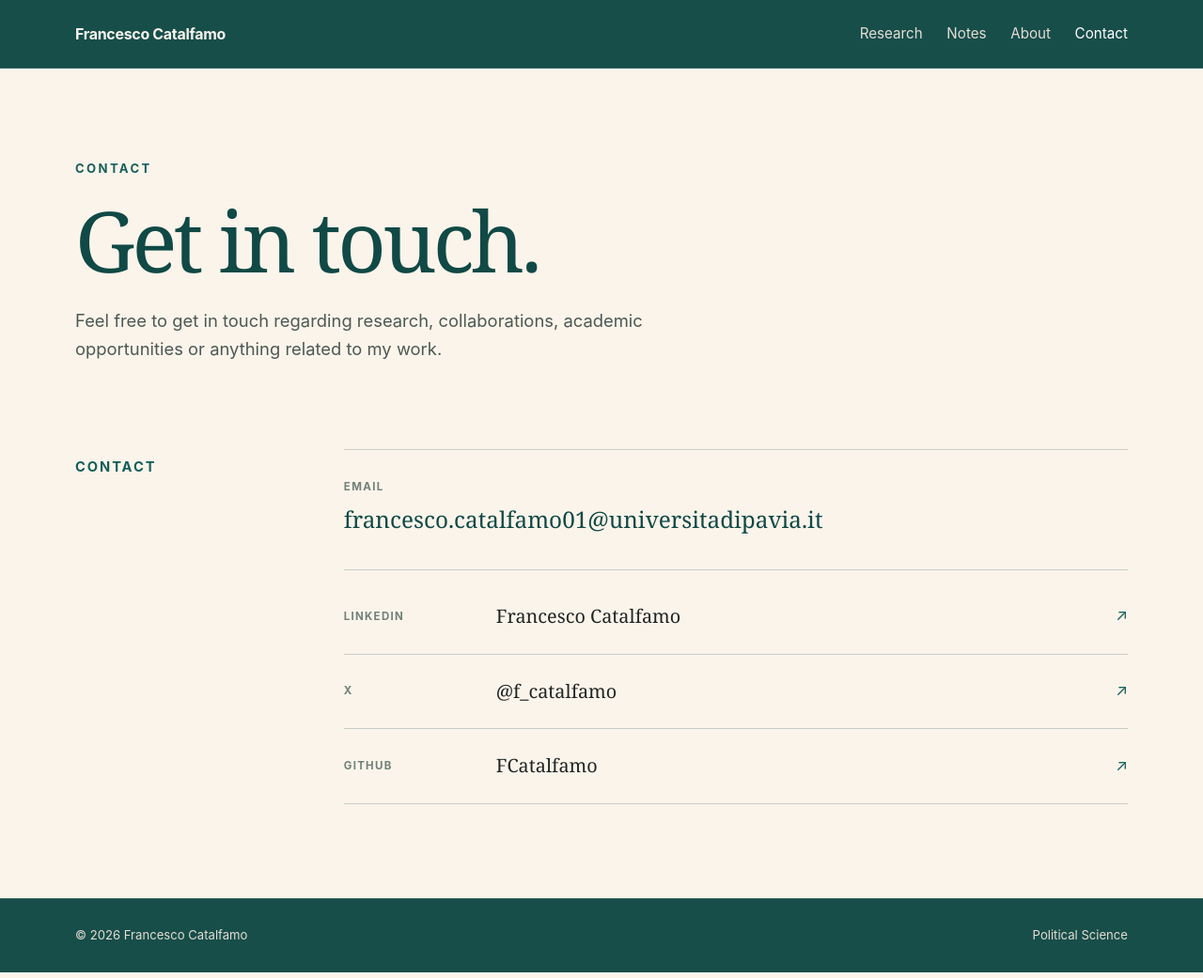
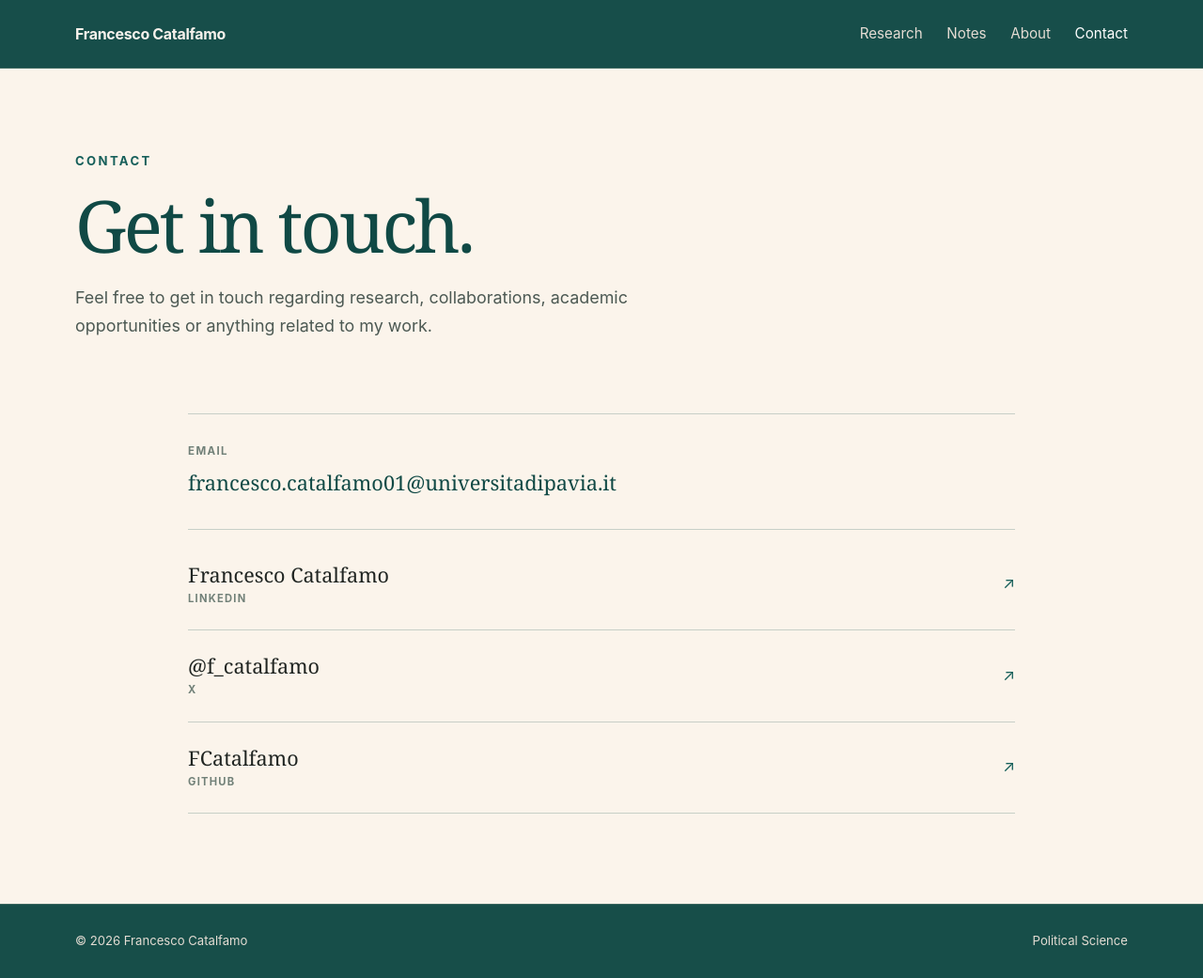
Before and after one commit to FCatalfamo/FCatalfamo.github.io, a Jekyll site: the page built from contact/index.html, in a window 1280 px wide and 1041 px high. Shown: the whole window at 94% size. Built offline with Jekyll 4.4.1, drawn with Linux system fonts in a browser that asks for light colours.

Commit message:
Update contact index.html

```diff
--- a/contact/index.html
+++ b/contact/index.html
@@ -32,9 +32,6 @@ title: Contact
 
             --ivory: rgba(246, 229, 209, 0.42);
 
-            --sage: #88b79b;
-            --sage-soft: rgba(136, 183, 155, 0.22);
-
             --ink: #202522;
             --muted: #66716c;
 
@@ -42,7 +39,6 @@ title: Contact
             --light-muted: #e5ddd4;
 
             --line-dark: rgba(16, 73, 69, 0.22);
-            --line-light: rgba(246, 229, 209, 0.24);
 
             --max-width: 1120px;
 
@@ -183,14 +179,14 @@ title: Contact
 
         .contact-hero {
 
-            padding: 96px 0 72px;
+            padding: 88px 0 68px;
 
         }
 
 
         .hero-inner {
 
-            max-width: 790px;
+            max-width: 760px;
 
         }
 
@@ -207,7 +203,7 @@ title: Contact
 
             font-weight: 700;
 
-            margin-bottom: 22px;
+            margin-bottom: 20px;
 
         }
 
@@ -219,9 +215,9 @@ title: Contact
                 "Times New Roman",
                 serif;
 
-            font-size: clamp(4rem, 7vw, 6rem);
+            font-size: clamp(3.6rem, 6vw, 5.2rem);
 
-            line-height: 0.95;
+            line-height: 0.96;
 
             letter-spacing: -0.04em;
 
@@ -229,7 +225,7 @@ title: Contact
 
             color: var(--petrol-dark);
 
-            margin: 0 0 28px;
+            margin: 0 0 26px;
 
         }
 
@@ -238,7 +234,7 @@ title: Contact
 
             color: #4c5953;
 
-            font-size: 1.15rem;
+            font-size: 1.12rem;
 
             max-width: 700px;
 
@@ -255,44 +251,18 @@ title: Contact
 
         .contact-main {
 
-            padding: 20px 0 100px;
+            padding: 10px 0 96px;
 
         }
 
 
-        .contact-grid {
+        .contact-panel {
 
-            display: grid;
+            max-width: 880px;
 
-            grid-template-columns: 0.42fr 1.58fr;
+            margin-left: auto;
 
-            gap: 64px;
-
-            align-items: start;
-
-        }
-
-
-        .contact-label {
-
-            color: var(--petrol);
-
-            text-transform: uppercase;
-
-            letter-spacing: 0.13em;
-
-            font-size: 0.92rem;
-
-            font-weight: 700;
-
-            padding-top: 7px;
-
-        }
-
-
-        .contact-content {
-
-            border-top: 1px solid var(--line-dark);
+            margin-right: auto;
 
         }
 
@@ -305,7 +275,9 @@ title: Contact
 
         .email-block {
 
-            padding: 30px 0 36px;
+            padding: 30px 0 34px;
+
+            border-top: 1px solid var(--line-dark);
 
             border-bottom: 1px solid var(--line-dark);
 
@@ -338,7 +310,7 @@ title: Contact
                 "Times New Roman",
                 serif;
 
-            font-size: clamp(1.15rem, 1.9vw, 1.75rem);
+            font-size: clamp(1.05rem, 1.7vw, 1.55rem);
 
             line-height: 1.25;
 
@@ -375,24 +347,42 @@ title: Contact
 
             display: grid;
 
-            grid-template-columns: 140px 1fr auto;
+            grid-template-columns: 1fr auto;
 
-            gap: 22px;
+            gap: 24px;
 
             align-items: center;
 
-            padding: 23px 0;
+            padding: 24px 0;
 
             border-bottom: 1px solid var(--line-dark);
-
-            transition: padding-left 0.18s ease;
 
         }
 
 
-        .social-row:hover {
+        .social-main {
 
-            padding-left: 6px;
+            min-width: 0;
+
+        }
+
+
+        .social-name {
+
+            font-family:
+                Georgia,
+                "Times New Roman",
+                serif;
+
+            font-size: 1.35rem;
+
+            line-height: 1.25;
+
+            color: var(--ink);
+
+            margin-bottom: 3px;
+
+            transition: color 0.18s ease;
 
         }
 
@@ -405,25 +395,22 @@ title: Contact
 
             letter-spacing: 0.11em;
 
-            font-size: 0.72rem;
+            font-size: 0.7rem;
 
             font-weight: 700;
 
         }
 
 
-        .social-name {
+        .social-arrow {
 
-            font-family:
-                Georgia,
-                "Times New Roman",
-                serif;
+            color: var(--petrol);
 
-            font-size: 1.24rem;
+            font-size: 1.05rem;
 
-            color: var(--ink);
-
-            transition: color 0.18s ease;
+            transition:
+                transform 0.18s ease,
+                color 0.18s ease;
 
         }
 
@@ -435,11 +422,11 @@ title: Contact
         }
 
 
-        .social-arrow {
+        .social-row:hover .social-arrow {
 
-            color: var(--petrol);
+            transform: translate(2px, -2px);
 
-            font-size: 1.05rem;
+            color: var(--petrol-dark);
 
         }
 
@@ -486,25 +473,9 @@ title: Contact
 
         @media (max-width: 760px) {
 
-            .contact-grid {
+            .contact-panel {
 
-                grid-template-columns: 1fr;
-
-                gap: 24px;
-
-            }
-
-
-            .contact-label {
-
-                padding-top: 0;
-
-            }
-
-
-            .social-row {
-
-                grid-template-columns: 100px 1fr auto;
+                max-width: 100%;
 
             }
 
@@ -556,7 +527,7 @@ title: Contact
 
             .contact-hero {
 
-                padding: 64px 0 48px;
+                padding: 62px 0 46px;
 
             }
 
@@ -568,32 +539,16 @@ title: Contact
             }
 
 
-            .social-row {
-
-                grid-template-columns: 1fr auto;
-
-                gap: 4px 15px;
-
-            }
-
-
-            .social-platform {
-
-                grid-column: 1 / -1;
-
-            }
-
-
             .social-name {
 
-                font-size: 1.15rem;
+                font-size: 1.2rem;
 
             }
 
 
             .email-link {
 
-                font-size: 1.05rem;
+                font-size: 1rem;
 
             }
 
@@ -698,22 +659,20 @@ title: Contact
 
 
 
-        <!-- CONTACT DETAILS -->
+        <!-- ======================================
+             CONTACT DETAILS
+        ====================================== -->
+
 
         <section class="contact-main">
 
-            <div class="container contact-grid">
+            <div class="container">
 
-
-                <div class="contact-label">
-                    Contact
-                </div>
-
-
-                <div class="contact-content">
+                <div class="contact-panel">
 
 
                     <!-- EMAIL -->
+
 
                     <div class="email-block">
 
@@ -738,6 +697,7 @@ title: Contact
 
                     <!-- SOCIALS -->
 
+
                     <div class="social-list">
 
 
@@ -748,12 +708,16 @@ title: Contact
                             rel="noopener"
                         >
 
+                            <div class="social-main">
+
+                                <div class="social-name">
+                                    Francesco Catalfamo
+                                </div>
+
                                 <div class="social-platform">
                                     LinkedIn
                                 </div>
 
-                            <div class="social-name">
-                                Francesco Catalfamo
                             </div>
 
                             <div class="social-arrow">
@@ -772,12 +736,16 @@ title: Contact
                             rel="noopener"
                         >
 
+                            <div class="social-main">
+
+                                <div class="social-name">
+                                    @f_catalfamo
+                                </div>
+
                                 <div class="social-platform">
                                     X
                                 </div>
 
-                            <div class="social-name">
-                                @f_catalfamo
                             </div>
 
                             <div class="social-arrow">
@@ -796,12 +764,16 @@ title: Contact
                             rel="noopener"
                         >
 
+                            <div class="social-main">
+
+                                <div class="social-name">
+                                    FCatalfamo
+                                </div>
+
                                 <div class="social-platform">
                                     GitHub
                                 </div>
 
-                            <div class="social-name">
-                                FCatalfamo
                             </div>
 
                             <div class="social-arrow">
@@ -816,7 +788,6 @@ title: Contact
 
                 </div>
 
-
             </div>
 
         </section>
```
Also changed, not shown: other parts of contact/index.html (+13 -4 lines). Lines whose indentation alone changed are shown as unchanged.
